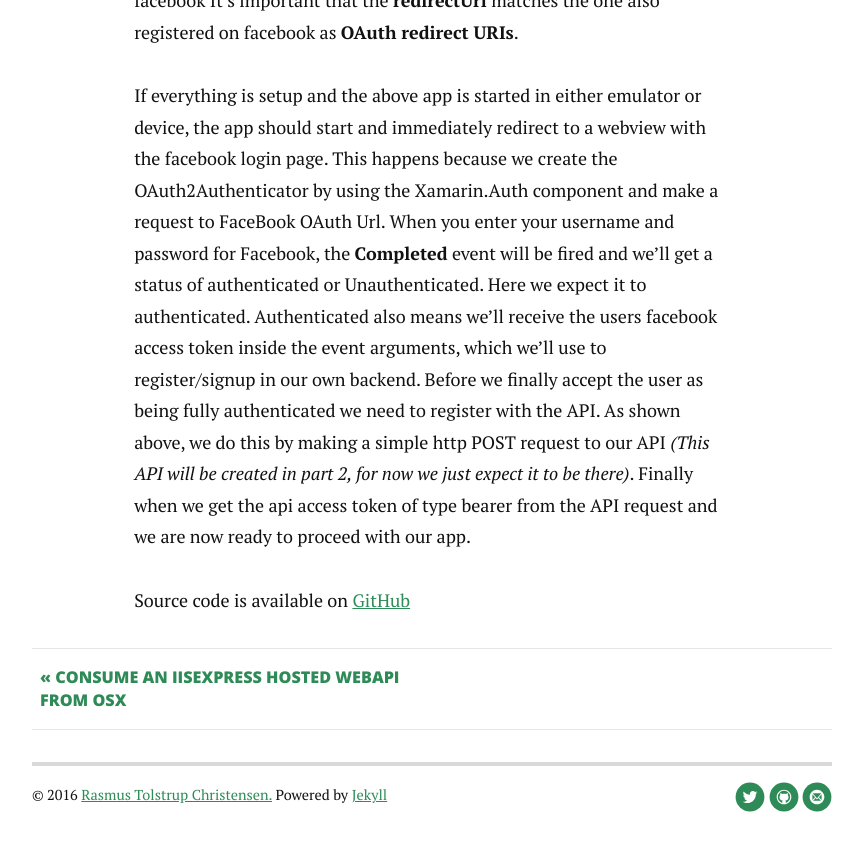
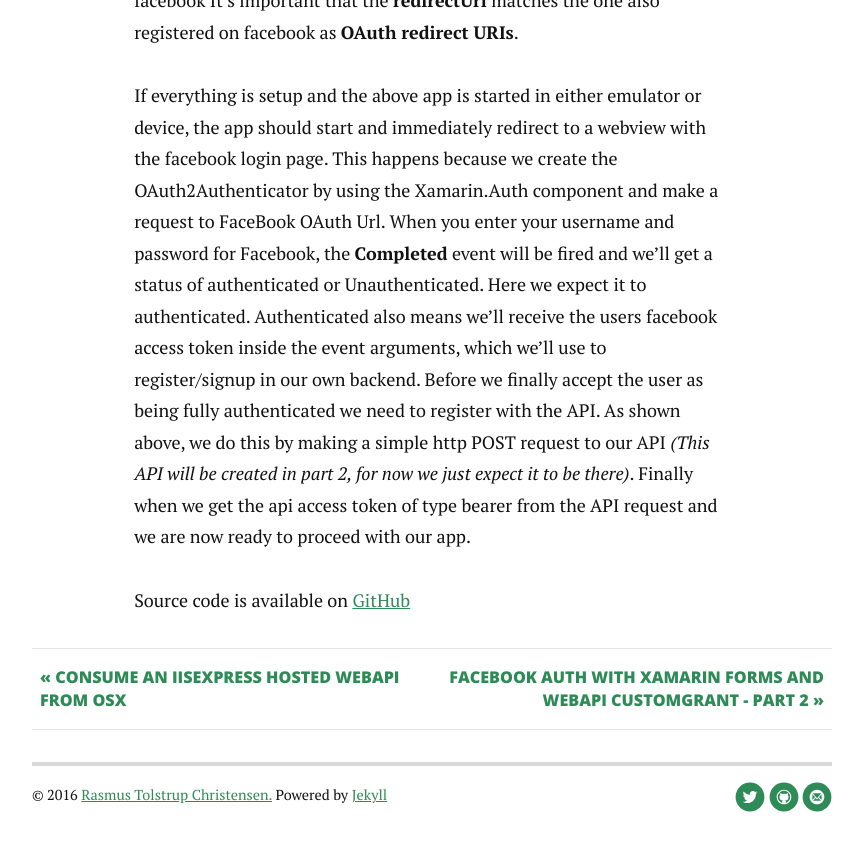
Before and after one commit to rasmuschristensen/rasmuschristensen.github.io, a Jekyll site: the page built from _posts/2016-01-04-Custom-Facebook-Authentication-with-webapi.markdown, in a window 1280 px wide and 900 px high, scrolled down 4511 px. Shown: the top 851 px of the window, without its empty margins (208-1071 px from the left). Built offline with Jekyll 4.4.1, drawn with Linux system fonts in a browser that asks for light colours; nearby versions of some CDN libraries; Markdown is read by kramdown in place of the engine named in the settings; some of the changed lines change nothing that is shown.

Commit message:
added part2 post

```diff
--- a/_posts/2016-01-04-Custom-Facebook-Authentication-with-webapi.markdown
+++ b/_posts/2016-01-04-Custom-Facebook-Authentication-with-webapi.markdown
@@ -63,7 +63,7 @@
             });
 
 
-            var authenticateResponse = await client.PostAsync (new Uri ("http://windows:8080/api/authentication/Login"), content);
+            var authenticateResponse = await client.PostAsync (new Uri ("http://windows:8080/Token"), content);
 
 
             if (authenticateResponse.IsSuccessStatusCode) {
--- /dev/null
+++ b/_posts/2016-01-11-Custom-Facebook-Authentication-part2.markdown
@@ -0,0 +1,174 @@
+---
+layout: post
+title:  "Facebook Auth with Xamarin Forms and WebAPI CustomGrant - part 2"
+date:   2016-01-11
+---
+
+<p class="intro">
+<span class="dropcap">I</span>n the previous [Post](http://rasmustc.com/blog/Custom-Facebook-Authentication-with-webapi/) the mobile client was created. In this post we'll created the WebAPI backend part. We'll enable
+the API to verify a Facebook access token and exhanged it with out own access token, fully supported and integrated with the ASPNET WebAPI.
+</p>
+
+### Token based authentication with ASPNET WebAPI
+When working with a disconnected client like a mobile app, OAuth is one way to authenticate with a backend. Often when using ASPNET WebAPI there will be examples
+using ASPNET Identity and entity framework. While this option is fine in many situations, it can get a bit bloated with the different layers to support user auth for simple applications.
+The goal of this post is to make a Token endpoint in the API, where we'll receive the Facebook access token, verify it and the exchange it for a valid access token to our system, area 2 and 3 in the figure below.
+<img src="{{ '/assets/img/app-fb-api.png' | prepend: site.baseurl }}" alt="setup">
+
+### Creating the project
+Start by creating a new Empty ASPNET project and only include the WebAPI references.
+<img src="{{ '/assets/img/emptyapi.png' | prepend: site.baseurl }}" alt="newapi">
+
+### Required nuget packages
+Before adding any code, the following list of nuget packages must be installed
+{% highlight powershell %}
+install-package Microsoft.Owin
+install-package microsoft.owin.cors
+install-package Microsoft.Owin.Security.OAuth
+install-package Microsoft.Owin.Host.SystemWeb
+install-package Microsoft.AspNet.WebApi.Owin
+install-package Facebook
+{% endhighlight %}
+
+For simplicity there is no use of Dependency Injection in this sample project, only the core server. The entrypoint is the __Startup__ class
+
+### OWIN startup pipeline
+The project will be using the __OWIN__ pipeline, so we need some additional packages, compared to using Global.asax. Note that Global.asax has been removed from the project.
+<img src="{{ '/assets/img/slnOverview.png' | prepend: site.baseurl }}" alt="newapi">
+
+#### Owin Start - Startup.cs
+This is the main entrypoint to the API. In here we ensures:
+
+* __Route__ mapping to controllers is enabled.
+* __Authentication__ is enabled.
+* __CORS__ is enabled.
+
+{% highlight csharp %}
+[assembly: OwinStartup(typeof(Startup))]
+namespace SimpleAPI
+{
+    public partial class Startup
+    {
+        public void Configuration(IAppBuilder app)
+        {
+            var config = new HttpConfiguration();
+
+            WebApiConfig.Register(config);
+
+            ConfigureAuth(app);
+
+            app.UseCors(Microsoft.Owin.Cors.CorsOptions.AllowAll);
+            app.UseWebApi(config);
+        }
+    }
+}
+{% endhighlight%}
+
+The _WebApiConfig.Register_ is just the default implementation in this example. Attributed routing is not included, ,so we rely on Controllers and actions.
+
+_ConfigureAuth_ is the most important part, as this is a partial on Startup named _Startup.Auth.cs_. It holds the core Token server setup and is added to the API just before the details to allow CORS (This is needed as or mobile clients is on another domain)
+
+#### Startup.Auth.cs - TokenServer setup
+
+This class holds the configuration of the Token setup. First of all we tell the server to accept token requests on the __/Token__ url.
+If our API is hosted on __http://localhost:20000__, then it will be possible to request a token at __http://localhost:2000/token__. Meaning this is the endpoint our mobile client should use.
+For now the access token expire time is just set to a random value and there is no support to renew besides calling /Token again.
+
+{% highlight csharp %}
+public partial class Startup
+{
+    public void ConfigureAuth(IAppBuilder app)
+    {
+        OAuthAuthorizationServerOptions OAuthServerOptions = new OAuthAuthorizationServerOptions()
+        {
+            AllowInsecureHttp = true,
+            TokenEndpointPath = new PathString("/token"),
+            AccessTokenExpireTimeSpan = TimeSpan.FromDays(14),
+            Provider = new SimpleAuthTokenProvider()
+        };
+
+        // Token Generation
+        app.UseOAuthAuthorizationServer(OAuthServerOptions);
+        app.UseOAuthBearerAuthentication(new OAuthBearerAuthenticationOptions());
+    }
+}
+{% endhighlight %}
+
+The __Provider__ is where we can hook into the generation and validation of access tokens, implemented as SimpleAuthTokenProvider.
+
+#### SimpleAuthTokenProvider.cs - CustomGrant
+
+The provider first of all needs to inherit __OAuthAuthorizationServerProvider__, this makes it possible to override the needed methods
+__OAuthAuthorizationServerProvider__ and __OAuthAuthorizationServerProvider__ where the latter is where we want to put our logic.
+
+{% highlight csharp %}
+public override async Task GrantCustomExtension(OAuthGrantCustomExtensionContext context)
+{
+    if (context.GrantType.ToLower() == "facebook")
+    {
+        var fbClient = new FacebookClient(context.Parameters.Get("accesstoken"));
+
+        dynamic response = await fbClient.GetTaskAsync("me", new { fields = "email, first_name, last_name" });
+
+        string id = response.id;
+        string email = response.email;
+        string firstname = response.first_name;
+        string lastname = response.last_name;
+        // place your own logic to lookup and/or create users....
+
+        // your choice of claims...
+        var identity = new ClaimsIdentity(context.Options.AuthenticationType);
+        identity.AddClaim(new Claim("sub", $"{firstname} {lastname}"));
+        identity.AddClaim(new Claim("role", id));
+
+        await base.GrantCustomExtension(context);
+        context.Validated(identity);
+
+    }
+    return;
+}
+{% endhighlight %}
+
+The above code allows us to accept a custom grant_type from a caller and here we say the value should be "facebook", a custom phrase we decide. This will also make it quite simple to extend the code
+to allow other providers like google etc.
+When we get a valid grant_type, we fetch the accesstoken from the request, again we decide what the key should be called. Here is should contain a facebook access token, the one we requested from Facebook in part1.
+In the beginning where we installed Nuget package, we also installed a Facebook package, to enable us to request Facebook, to verify the provided access token.
+The fields we expect needs to match the setup in the app created in the Facebook developer portal.
+When we get a response from Facebook, we can extract the expected values and in a real world scenario, we would the make some registration/lookup for the user in our system, but I all of this is up to you and the requirements of your system.
+All we do here is creating an identity and finally make the identity validated and that's it. no more, no less. Our server is now ready to run and provide access tokens to our system.
+
+### Calling the Token endpoint from Xamarin
+Now when we have our server created and running we can make the request from our mobile client created in part1. The code to take the Facebook access token, send to to the API, and have an API Bearer token in return looks like this. The full example is available on GitHub.
+
+{% highlight csharp %}
+using (var handler = new ModernHttpClient.NativeMessageHandler ())
+{
+    using (var client = new HttpClient (handler)) {
+        var content = new FormUrlEncodedContent (new[] {
+            new KeyValuePair<string, string> ("accesstoken", access),
+            new KeyValuePair<string, string> ("provider", "facebook")
+        });
+
+        var authenticateResponse = await client.PostAsync (new Uri ("http://windows:8080/Token"), content);
+
+        if (authenticateResponse.IsSuccessStatusCode) {
+
+            var responseContent = await authenticateResponse.Content.ReadAsStringAsync ();
+            var authenticationTicket = JsonConvert.DeserializeObject<AuthenticatedUser> (responseContent);
+
+            if (authenticationTicket != null) {
+                var apiAccessToken  = authenticationTicket.Access_Token;
+                // Save it to App settings...
+            }
+        }
+    }
+}
+{% endhighlight %}
+
+If we want to take a look at the return data from the api, we can also make the request from a tool like POSTMAN, all that is required is a valid Facebook access token, which can be generated at __Facebook Graph API Explorer__.
+<img src="{{ '/assets/img/requesttoken.png' | prepend: site.baseurl }}" alt="requesttoken">
+As you can see we get a token of type Bearer in response when we request the __/Token__ endpoint. We now have a complete setup to enable OAuth bearer tokens.
+In the final part3 of this series we'll see how we can use the token to request data from our API
+
+
+Source code is available on [GitHub](https://github.com/rasmuschristensen/SimpleOAuth)
```
Also changed, not shown: assets/img/emptyapi.png (added), assets/img/requesttoken.png (added), assets/img/slnOverview.png (added), 3 other files.
